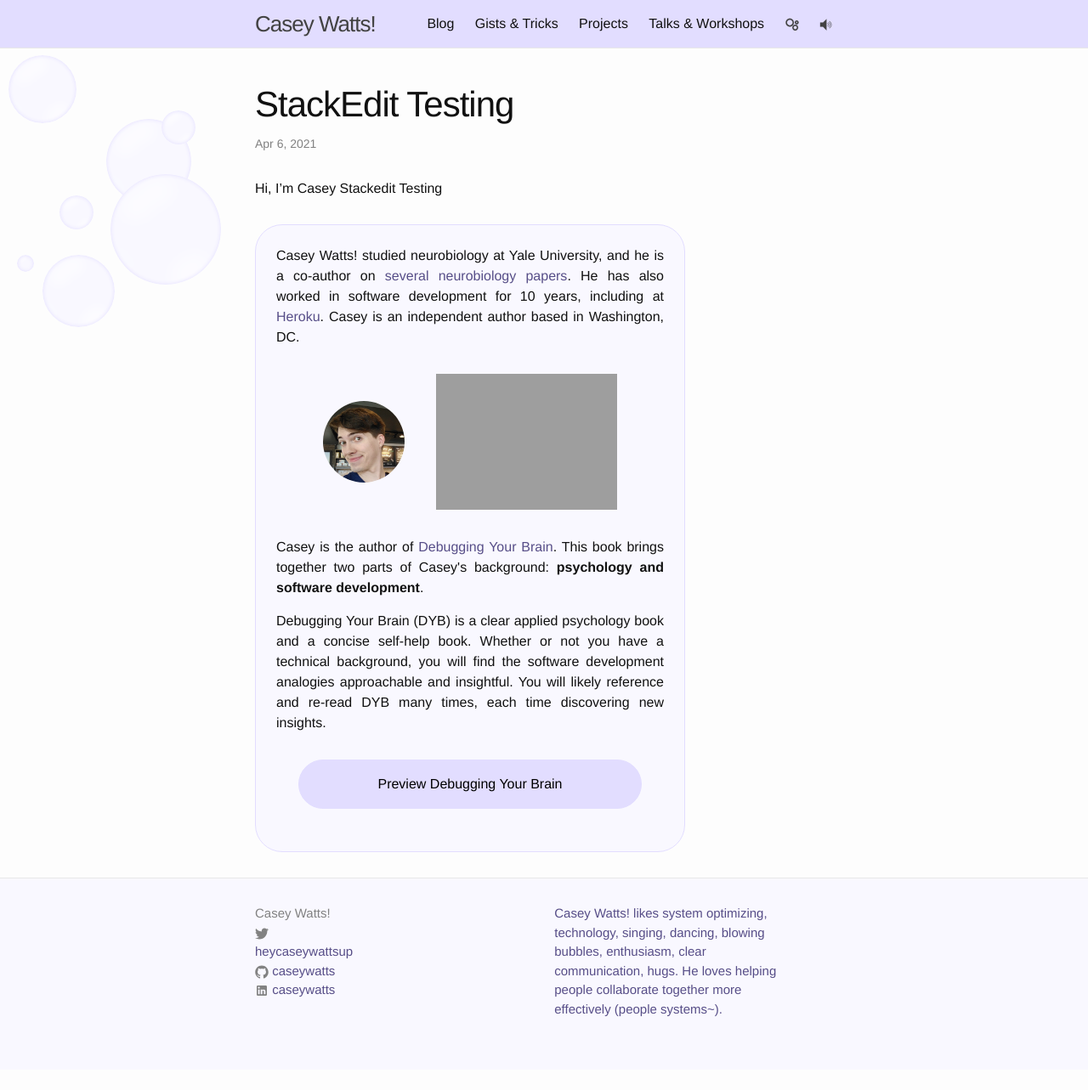
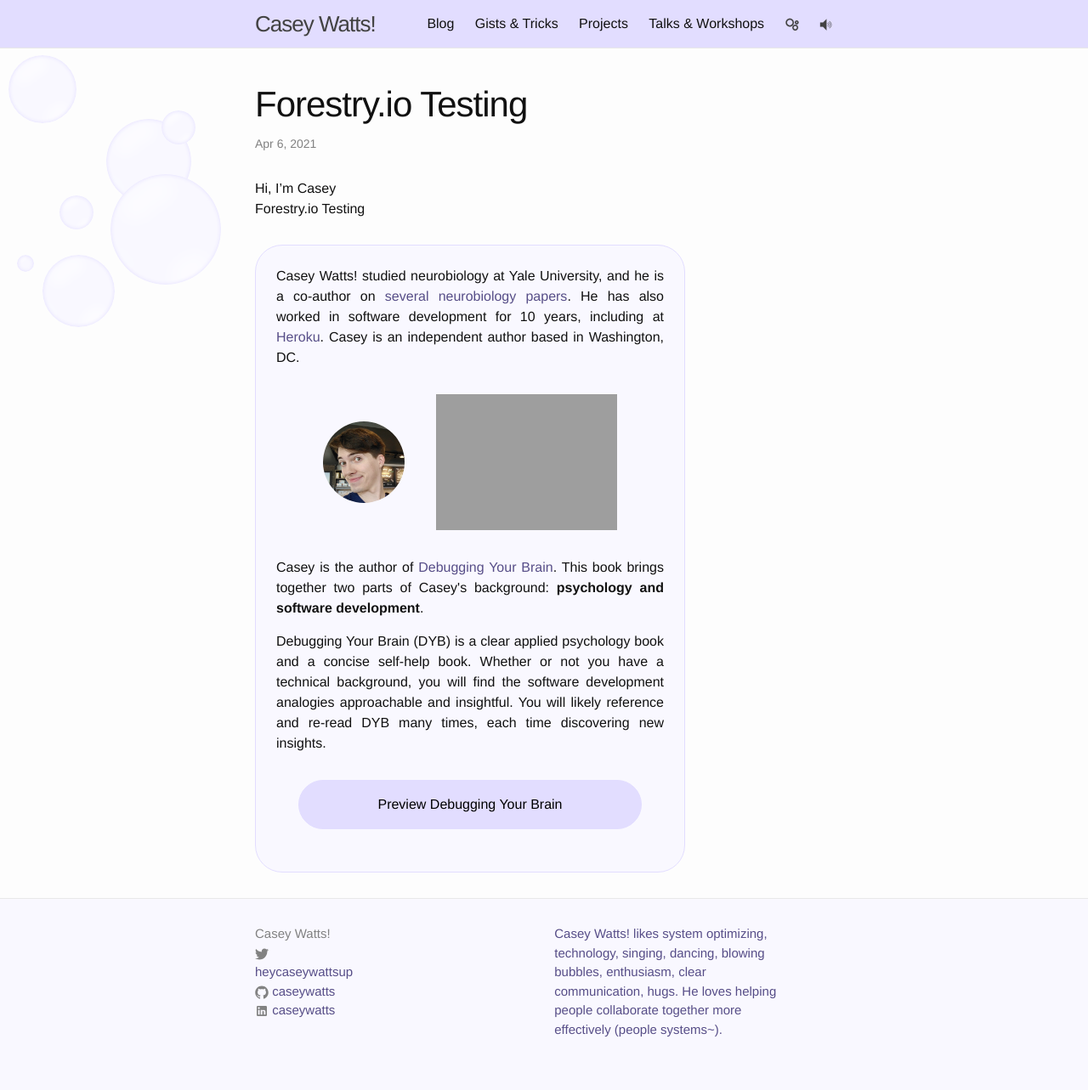
Before and after one commit to caseywatts/caseywatts.github.io, a Jekyll site: the page built from _posts/2021-04-06-stackedit_testing.md, in a window 1280 px wide. Shown: the whole page at 85% size. Built offline with Jekyll 4.4.1, drawn with Linux system fonts in a browser that asks for light colours; before the commit the page ends 1259 px from its top, so only the background shows below that.

Commit message:
Update from Forestry.io Casey Watts updated _posts/2021-04-06-stackedit_testing.md

```diff
--- a/_posts/2021-04-06-stackedit_testing.md
+++ b/_posts/2021-04-06-stackedit_testing.md
@@ -1,12 +1,9 @@
 ---
 layout: post
-title: StackEdit Testing
-tagline: A Winding Road
+title: Forestry.io Testing
+tagline: Tools tools tools
 tags:
+
 ---
-
 Hi, I'm Casey
-Stackedit Testing
-<!--stackedit_data:
-eyJoaXN0b3J5IjpbMjk5ODkyNzgxLDczMDk5ODExNl19
--->
+Forestry.io Testing
```
